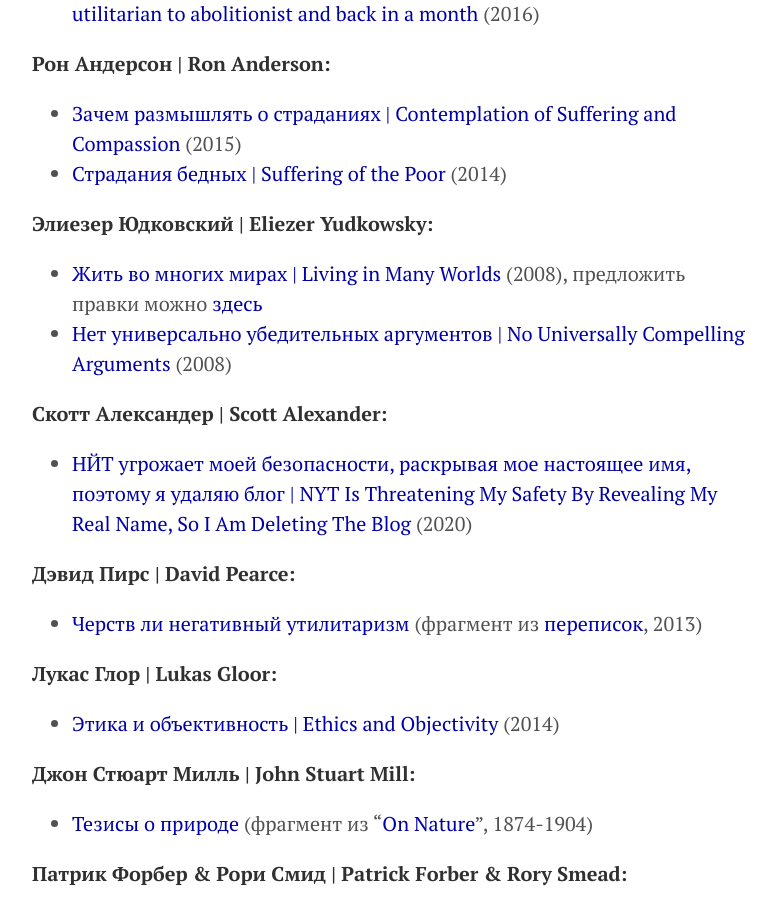
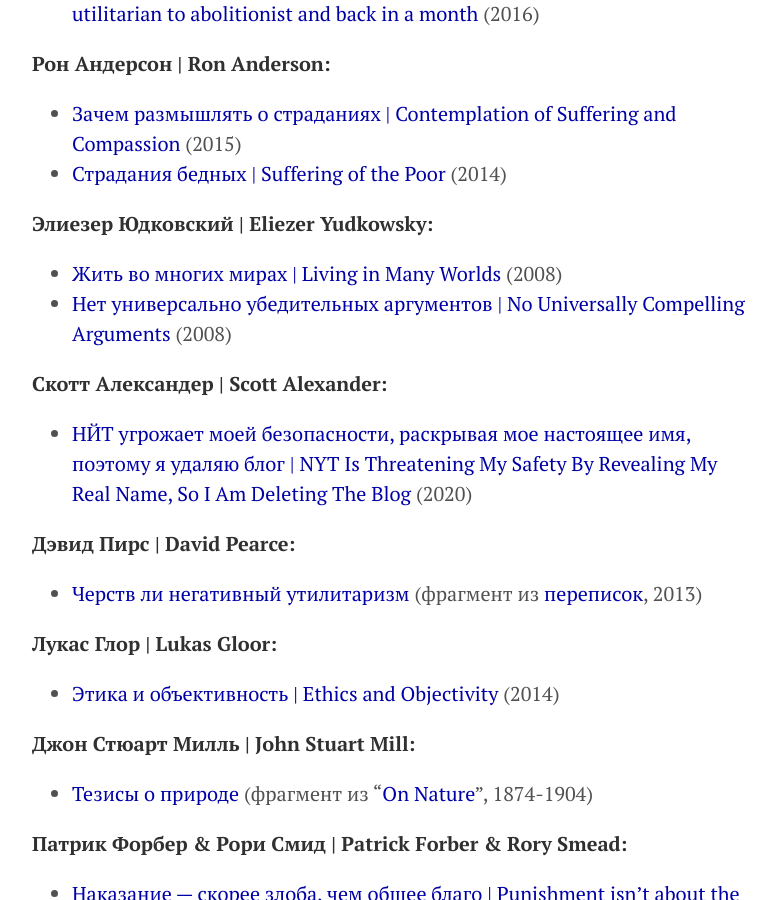
Before and after one commit to KKirdan/kkirdan.github.io, a Jekyll site: the page built from translations/index.md, in a window 1280 px wide and 900 px high, scrolled down 1418 px. Shown: the whole window, without its empty margins (248-1024 px from the left). Built offline with Jekyll 4.4.1, drawn with Linux system fonts in a browser that asks for light colours.

Commit message:
Update index.md

```diff
--- a/translations/index.md
+++ b/translations/index.md
@@ -37,7 +37,7 @@
 * [Страдания бедных \| Suffering of the Poor](https://reducingsuffering.github.io/ron-anderson-suffering-of-the-poor.html) (2014)
 
 **Элиезер Юдковский \| Eliezer Yudkowsky:**
-* [Жить во многих мирах \| Living in Many Worlds](https://reducingsuffering.github.io/eliezer-yudkowsky-living-in-many-worlds.html) (2008), предложить правки можно [здесь](https://docs.google.com/document/d/16wMxISHRNOMtxvQh58zkVKSdeDjqY-xD2xhxNuRYjoU/edit?usp=sharing)
+* [Жить во многих мирах \| Living in Many Worlds](https://reducingsuffering.github.io/eliezer-yudkowsky-living-in-many-worlds.html) (2008)
 * [Нет универсально убедительных аргументов \| No Universally Compelling Arguments](https://reducingsuffering.github.io/eliezer-yudkowsky-no-universally-compelling-arguments.html) (2008)
 
 **Скотт Александер \| Scott Alexander:**
```
